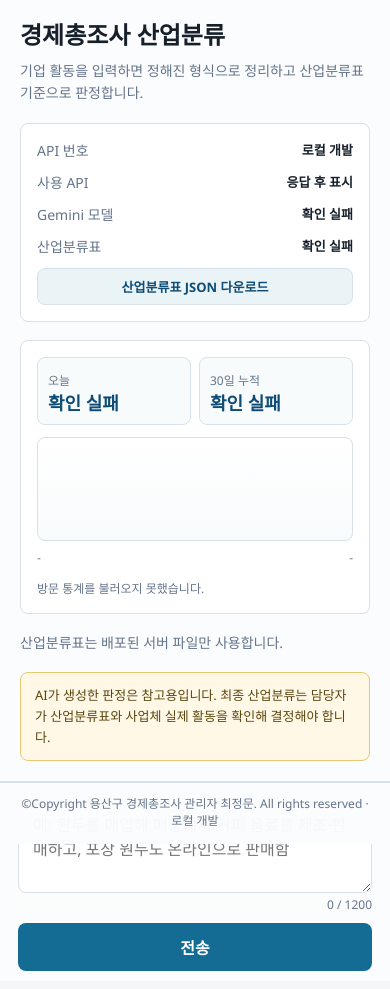
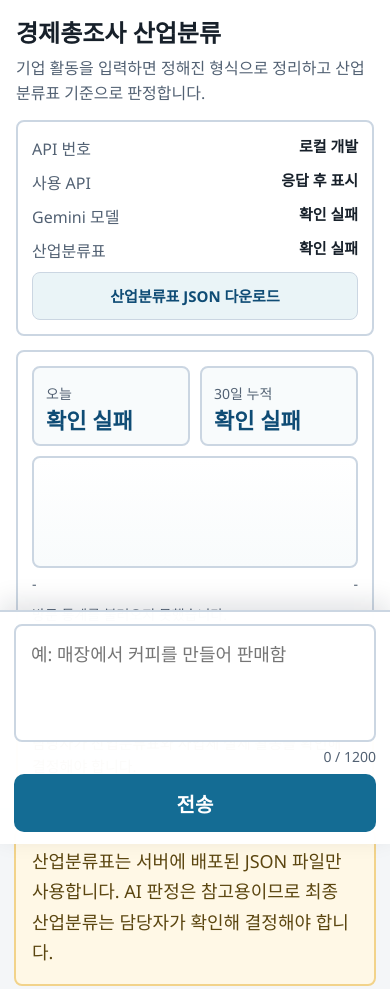
Before and after one commit to choi9970/encs, a website: page public/index.html in a window 390 px wide. Shown: the top 989 px of the page. Drawn offline with Linux system fonts and the light colour scheme; no server answers.

Commit message:
Improve mobile accessibility for older users

```diff
--- a/public/index.html
+++ b/public/index.html
@@ -66,7 +66,8 @@
               id="activityInput"
               rows="3"
               maxlength="1200"
-              placeholder="예: 원두를 매입해 매장에서 커피 음료를 제조·판매하고, 포장 원두도 온라인으로 판매함"
+              enterkeyhint="send"
+              placeholder="예: 매장에서 커피를 만들어 판매함"
             ></textarea>
             <div id="charCounter" class="char-counter">0 / 1200</div>
           </div>
--- a/public/styles.css
+++ b/public/styles.css
@@ -3,13 +3,14 @@
   --bg: #f4f6f8;
   --panel: #ffffff;
   --ink: #17202a;
-  --muted: #64748b;
-  --line: #d8e0ea;
+  --muted: #526173;
+  --line: #cbd6e2;
   --accent: #146c94;
   --accent-strong: #0f4c75;
   --soft: #eaf4f7;
   --user: #184e77;
   --assistant: #ffffff;
+  --focus: rgba(20, 108, 148, 0.24);
   font-family: "Segoe UI", "Malgun Gothic", system-ui, sans-serif;
 }
 
@@ -29,6 +30,13 @@ button,
 textarea,
 input {
   font: inherit;
+}
+
+button,
+a,
+textarea,
+input {
+  -webkit-tap-highlight-color: transparent;
 }
 
 .app {
@@ -341,6 +349,14 @@ button:disabled {
   opacity: 0.65;
 }
 
+button:focus-visible,
+a:focus-visible,
+textarea:focus-visible,
+input:focus-visible {
+  outline: 3px solid var(--focus);
+  outline-offset: 2px;
+}
+
 .logs-page {
   overflow: auto;
 }
@@ -442,6 +458,8 @@ button:disabled {
 @media (max-width: 820px) {
   body {
     overflow: auto;
+    background: #ffffff;
+    font-size: 18px;
   }
 
   .app {
@@ -453,35 +471,157 @@ button:disabled {
     height: auto;
     overflow: visible;
     border-right: 0;
-    border-bottom: 1px solid var(--line);
-    padding: 20px;
+    border-bottom: 2px solid var(--line);
+    gap: 14px;
+    padding: 18px 16px 14px;
+    background: #ffffff;
+  }
+
+  h1 {
+    margin-bottom: 8px;
+    font-size: 24px;
+    line-height: 1.25;
+  }
+
+  .subtle,
+  .helper {
+    font-size: 16px;
+    line-height: 1.55;
+  }
+
+  .warning-note {
+    padding: 13px 14px;
+    border-width: 2px;
+    font-size: 15px;
+    line-height: 1.55;
+  }
+
+  .status-panel {
+    gap: 10px;
+    padding: 14px;
+    border-width: 2px;
+  }
+
+  .status-row {
+    align-items: flex-start;
+    font-size: 16px;
+  }
+
+  .status-row strong {
+    max-width: 58%;
+    font-size: 15px;
+    line-height: 1.35;
+  }
+
+  .download-link {
+    min-height: 48px;
+    padding: 11px 12px;
+    font-size: 15px;
+  }
+
+  .analytics-summary {
+    gap: 10px;
+  }
+
+  .analytics-summary div {
+    padding: 12px;
+    border-width: 2px;
+  }
+
+  .analytics-summary span,
+  .chart-labels,
+  .panel-note {
+    font-size: 14px;
+  }
+
+  .analytics-summary strong {
+    font-size: 22px;
+  }
+
+  .visitor-chart {
+    min-height: 112px;
+    border-width: 2px;
+  }
+
+  .visitor-chart svg {
+    height: 112px;
+  }
+
+  .chart-value {
+    font-size: 12px;
   }
 
   .chat-shell {
-    min-height: calc(100vh - 270px);
+    min-height: 58vh;
     max-height: none;
     overflow: visible;
+    background: var(--bg);
   }
 
   .messages {
-    padding: 18px 18px 150px;
+    gap: 12px;
+    padding: 18px 14px 226px;
+  }
+
+  .message {
+    max-width: 100%;
+    padding: 16px;
+    border-width: 2px;
+    font-size: 18px;
+    line-height: 1.7;
+  }
+
+  .message.meta {
+    font-size: 14px;
   }
 
   .composer {
-    position: sticky;
-    bottom: 24px;
+    position: fixed;
+    right: 0;
+    bottom: 0;
+    left: 0;
     grid-template-columns: 1fr;
-    padding: 14px 18px 10px;
+    gap: 10px;
+    padding: 12px 14px calc(12px + env(safe-area-inset-bottom));
+    border-top: 2px solid var(--line);
+    background: rgba(255, 255, 255, 0.98);
+    box-shadow: 0 -8px 24px rgba(15, 23, 42, 0.12);
+  }
+
+  textarea {
+    min-height: 98px;
+    max-height: 150px;
+    resize: none;
+    padding: 15px;
+    border-width: 2px;
+    font-size: 18px;
+    line-height: 1.55;
+  }
+
+  textarea:focus {
+    box-shadow: 0 0 0 4px var(--focus);
+  }
+
+  .char-counter {
+    font-size: 14px;
+  }
+
+  .input-wrap {
+    gap: 8px;
   }
 
   .app-footer {
-    position: sticky;
-    padding: 0 18px 14px;
+    position: static;
+    padding: 12px 16px 208px;
+    background: var(--bg);
+    font-size: 13px;
     text-align: center;
   }
 
   button {
-    min-height: 48px;
+    min-height: 58px;
+    font-size: 20px;
+    border-radius: 10px;
   }
 
   .logs-header,
```
